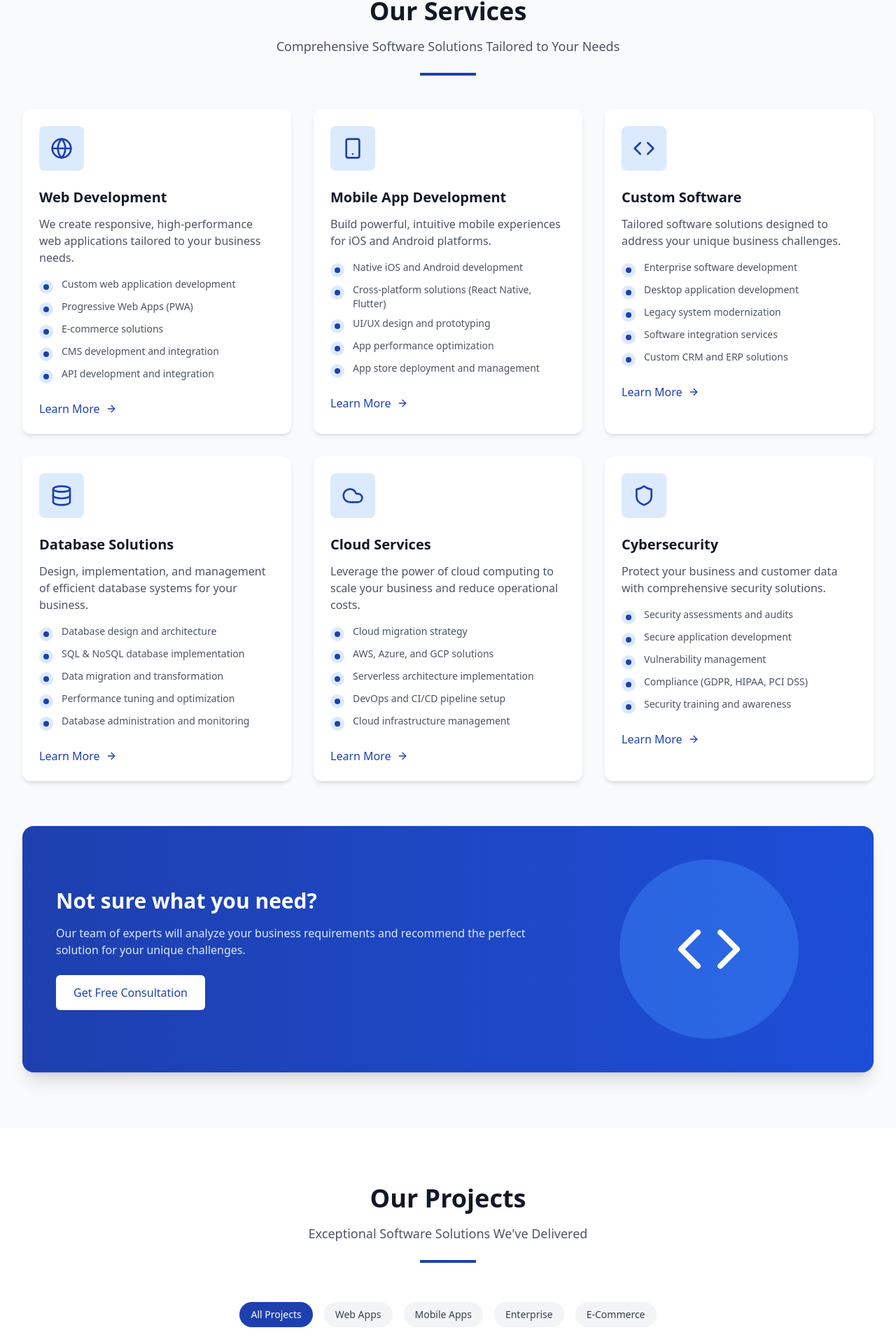
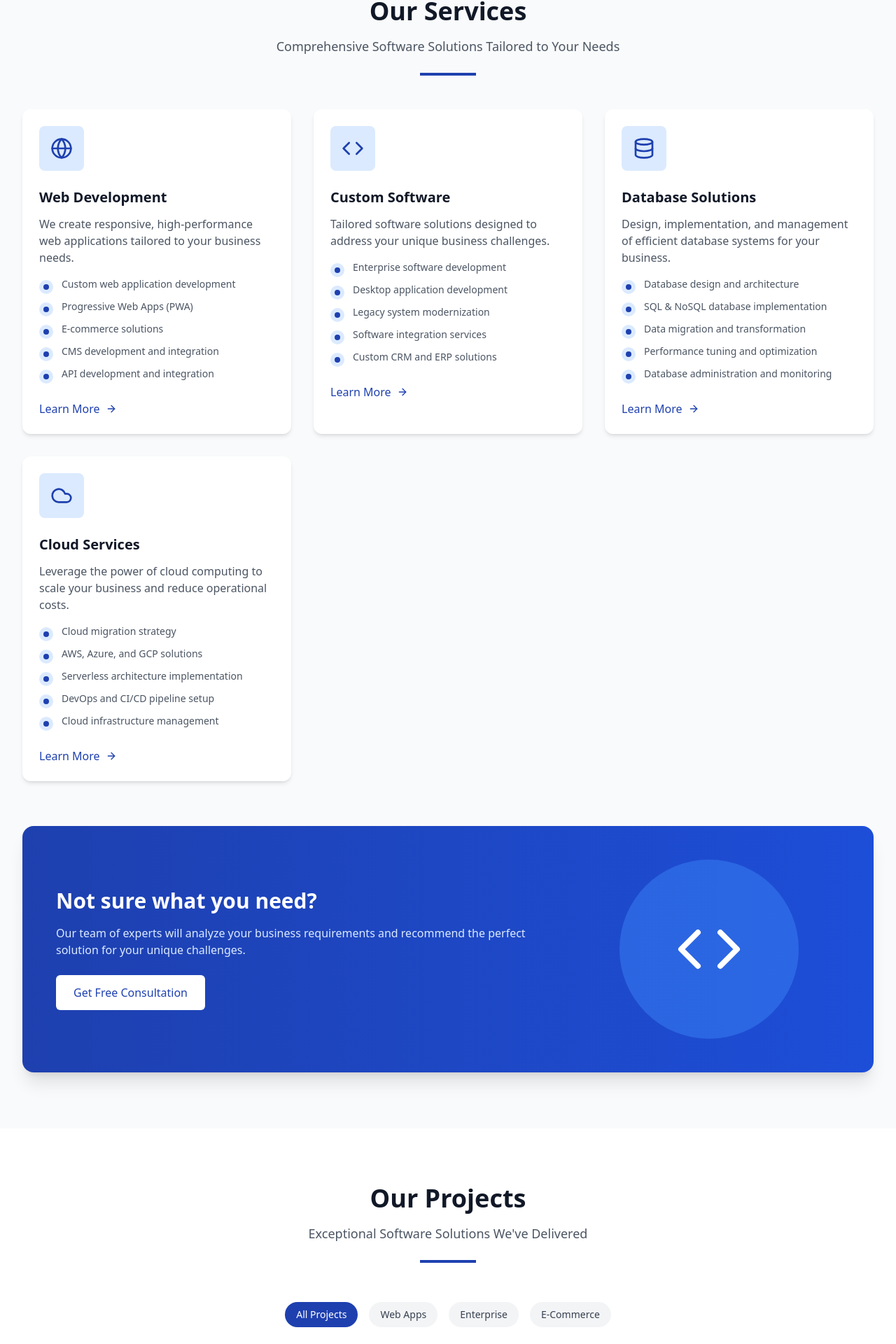
Before and after one commit to manish2418/aamdev, a React (Vite) app: page / in a window 1280 px wide. Shown: the part 866-2786 px from the top of the page at 70% size. Built offline with nearby package versions, Linux system fonts and the light colour scheme.

Commit message:
new changes

```diff
--- a/src/components/Contact.tsx
+++ b/src/components/Contact.tsx
@@ -177,7 +177,7 @@ const Contact: React.FC = () => {
         </div>
       </div>
 
-      <div className="mt-16 bg-white rounded-xl shadow-md overflow-hidden">
+      {/* <div className="mt-16 bg-white rounded-xl shadow-md overflow-hidden">
         <div className="h-96">
           <iframe
             title="office-location"
@@ -186,7 +186,7 @@ const Contact: React.FC = () => {
             loading="lazy"
           ></iframe>
         </div>
-      </div>
+      </div> */}
     </Section>
   );
 };
--- a/src/components/Footer.tsx
+++ b/src/components/Footer.tsx
@@ -9,7 +9,7 @@ const Footer: React.FC = () => {
           <div>
             <div className="flex items-center mb-4">
               <Code className="h-8 w-8 text-blue-300" />
-              <span className="ml-2 text-xl font-bold">AAM DEVELOPER</span>
+              <span className="ml-2 text-xl font-bold">AAM Developers</span>
             </div>
             <p className="text-blue-200 mb-6">
               Transforming ideas into powerful software solutions. We help businesses leverage technology to achieve their goals.
--- a/src/components/Header.tsx
+++ b/src/components/Header.tsx
@@ -29,7 +29,7 @@ const Header: React.FC = () => {
           <div className="flex items-center">
             <Code className="h-8 w-8 text-blue-800" />
             <span className="ml-2 text-xl font-bold text-gray-900">
-              AAM DEVELOPERS
+              AAM Developers
             </span>
           </div>
 
--- a/src/components/Hero.tsx
+++ b/src/components/Hero.tsx
@@ -26,7 +26,7 @@ const Hero: React.FC = () => {
               Transforming Ideas into <span className="text-blue-800">Powerful</span> Solutions
             </h1>
             <p className="text-lg text-gray-600 mb-8 max-w-lg animate-fadeInUp" style={{ animationDelay: '0.4s' }}>
-              AAM Developer crafts custom software solutions that empower businesses to overcome challenges and achieve their full potential.
+              AAM Developers crafts custom software solutions that empower businesses to overcome challenges and achieve their full potential.
             </p>
             <div className="flex flex-col sm:flex-row space-y-4 sm:space-y-0 sm:space-x-4 animate-fadeInUp" style={{ animationDelay: '0.6s' }}>
               <Button
@@ -69,10 +69,10 @@ const Hero: React.FC = () => {
 
         <div className="mt-20 grid grid-cols-2 md:grid-cols-4 gap-8 animate-fadeIn" style={{ animationDelay: '1s' }}>
           {[
-            { value: '8+', label: 'Years Experience' },
-            { value: '150+', label: 'Projects Completed' },
-            { value: '50+', label: 'Happy Clients' },
-            { value: '12', label: 'Expert Developers' }
+            { value: '2+', label: 'Years Experience' },
+            { value: '10+', label: 'Projects Completed' },
+            { value: '5+', label: 'Happy Clients' },
+            { value: '6', label: 'Expert Developers' }
           ].map((stat, index) => (
             <div key={index} className="text-center">
               <div className="text-3xl md:text-4xl font-bold text-blue-800 mb-2">{stat.value}</div>
--- a/src/components/Projects.tsx
+++ b/src/components/Projects.tsx
@@ -11,7 +11,7 @@ const Projects: React.FC = () => {
   const categories: {id: Category, label: string}[] = [
     { id: 'all', label: 'All Projects' },
     { id: 'web', label: 'Web Apps' },
-    { id: 'mobile', label: 'Mobile Apps' },
+    // { id: 'mobile', label: 'Mobile Apps' },
     { id: 'enterprise', label: 'Enterprise' },
     { id: 'ecommerce', label: 'E-Commerce' }
   ];
--- a/src/data/projects.ts
+++ b/src/data/projects.ts
@@ -26,9 +26,9 @@ export const projects: Project[] = [
   },
   {
     id: 3,
-    title: 'Fitness Tracking App',
-    category: 'mobile',
-    description: 'A mobile application that helps users track workouts, nutrition, and health metrics with personalized recommendations.',
+    title: 'Credit Tracker',
+    category: 'web',
+    description: 'A web application our app simplifies tracking customer borrowings, repayments, and lending history in one secure platform..',
     image: 'https://images.pexels.com/photos/4482900/pexels-photo-4482900.jpeg?auto=compress&cs=tinysrgb&w=1260&h=750&dpr=2',
     technologies: ['React Native', 'Firebase', 'Redux', 'Google Fit API', 'Apple HealthKit']
   },
@@ -42,18 +42,18 @@ export const projects: Project[] = [
   },
   {
     id: 5,
-    title: 'Supply Chain Management',
+    title: 'Dispatch System',
     category: 'enterprise',
     description: 'An enterprise solution for tracking inventory, managing suppliers, and optimizing logistics operations.',
     image: 'https://images.pexels.com/photos/236705/pexels-photo-236705.jpeg?auto=compress&cs=tinysrgb&w=1260&h=750&dpr=2',
     technologies: ['Java', 'Spring Boot', 'PostgreSQL', 'Docker', 'Kubernetes']
   },
-  {
-    id: 6,
-    title: 'Food Delivery App',
-    category: 'mobile',
-    description: 'A food delivery application connecting restaurants with customers, featuring real-time order tracking and payment processing.',
-    image: 'https://images.pexels.com/photos/6169036/pexels-photo-6169036.jpeg?auto=compress&cs=tinysrgb&w=1260&h=750&dpr=2',
-    technologies: ['Flutter', 'Node.js', 'MongoDB', 'Stripe', 'Google Maps API']
-  }
+  // {
+  //   id: 6,
+  //   title: 'Food Delivery App',
+  //   category: 'mobile',
+  //   description: 'A food delivery application connecting restaurants with customers, featuring real-time order tracking and payment processing.',
+  //   image: 'https://images.pexels.com/photos/6169036/pexels-photo-6169036.jpeg?auto=compress&cs=tinysrgb&w=1260&h=750&dpr=2',
+  //   technologies: ['Flutter', 'Node.js', 'MongoDB', 'Stripe', 'Google Maps API']
+  // }
 ];
--- a/src/data/services.ts
+++ b/src/data/services.ts
@@ -20,19 +20,19 @@ export const services: Service[] = [
       'API development and integration'
     ]
   },
-  {
-    id: 2,
-    iconKey: 'mobileDevelopment',
-    title: 'Mobile App Development',
-    description: 'Build powerful, intuitive mobile experiences for iOS and Android platforms.',
-    features: [
-      'Native iOS and Android development',
-      'Cross-platform solutions (React Native, Flutter)',
-      'UI/UX design and prototyping',
-      'App performance optimization',
-      'App store deployment and management'
-    ]
-  },
+  // {
+  //   id: 2,
+  //   iconKey: 'mobileDevelopment',
+  //   title: 'Mobile App Development',
+  //   description: 'Build powerful, intuitive mobile experiences for iOS and Android platforms.',
+  //   features: [
+  //     'Native iOS and Android development',
+  //     'Cross-platform solutions (React Native, Flutter)',
+  //     'UI/UX design and prototyping',
+  //     'App performance optimization',
+  //     'App store deployment and management'
+  //   ]
+  // },
   {
     id: 3,
     iconKey: 'customSoftware',
@@ -72,17 +72,17 @@ export const services: Service[] = [
       'Cloud infrastructure management'
     ]
   },
-  {
-    id: 6,
-    iconKey: 'cybersecurity',
-    title: 'Cybersecurity',
-    description: 'Protect your business and customer data with comprehensive security solutions.',
-    features: [
-      'Security assessments and audits',
-      'Secure application development',
-      'Vulnerability management',
-      'Compliance (GDPR, HIPAA, PCI DSS)',
-      'Security training and awareness'
-    ]
-  }
+  // {
+  //   id: 6,
+  //   iconKey: 'cybersecurity',
+  //   title: 'Cybersecurity',
+  //   description: 'Protect your business and customer data with comprehensive security solutions.',
+  //   features: [
+  //     'Security assessments and audits',
+  //     'Secure application development',
+  //     'Vulnerability management',
+  //     'Compliance (GDPR, HIPAA, PCI DSS)',
+  //     'Security training and awareness'
+  //   ]
+  // }
 ];
```
Also changed, not shown: src/data/testimonials.ts (+37 -37 lines).
